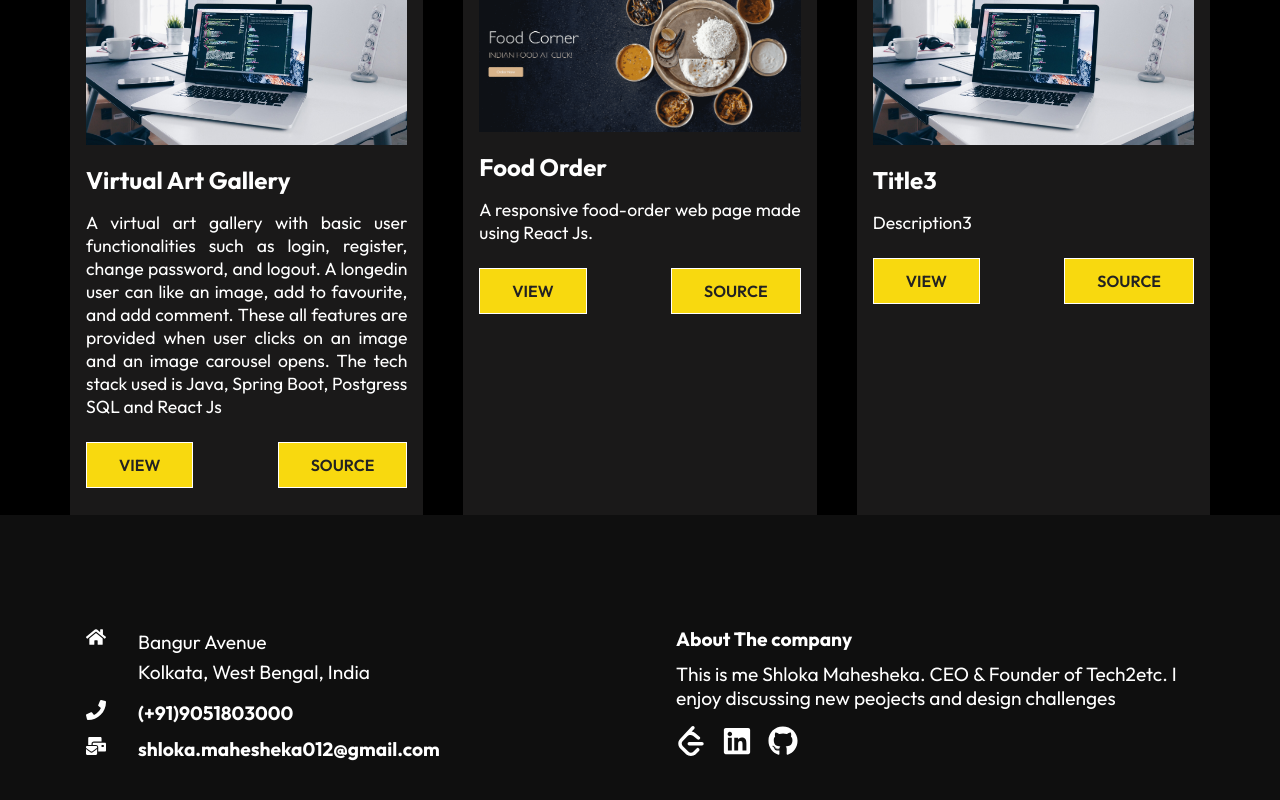
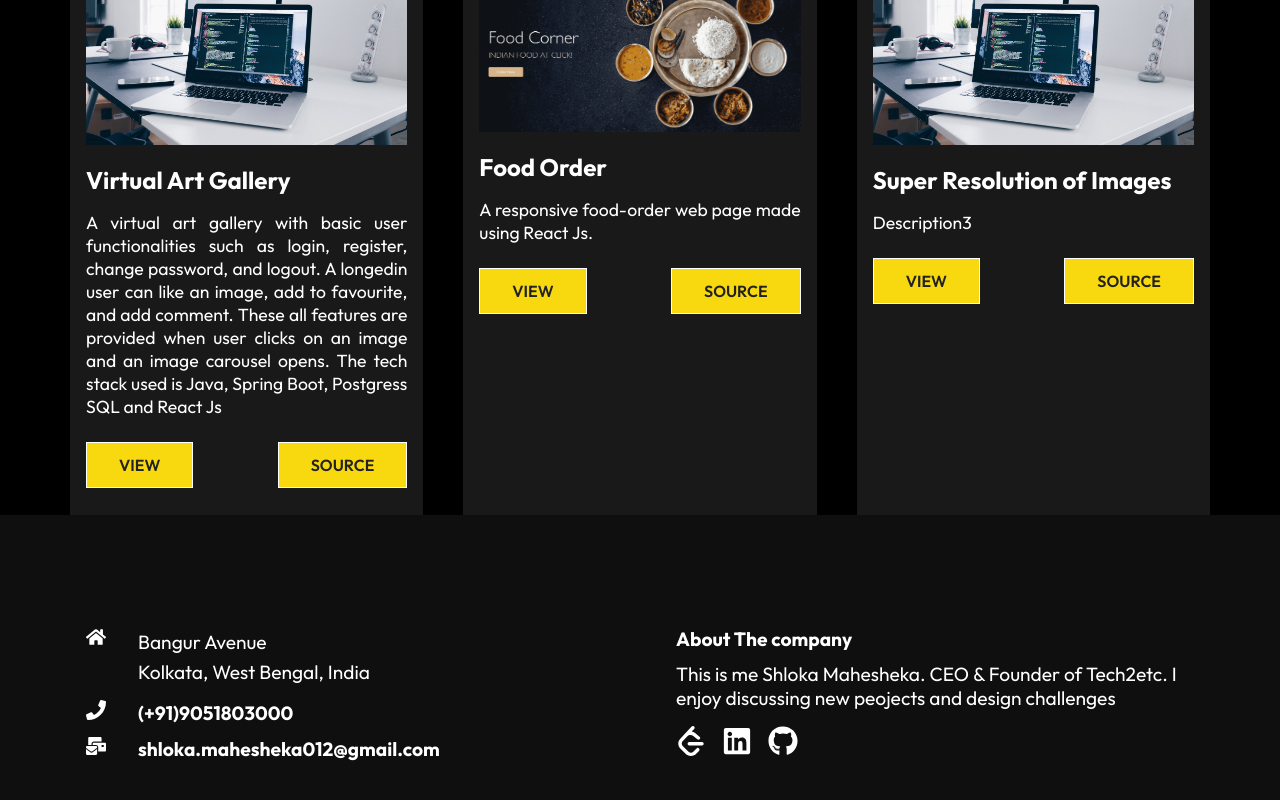
Before and after one commit to shlokam/portfolio, a React (Create React App) app: page / in a window 1280 px wide. Shown: the part 1024-1824 px from the top of the page. Built offline with nearby package versions, Linux system fonts and the light colour scheme.

Commit message:
Update project.

```diff
--- a/src/components/WorkCardData.js
+++ b/src/components/WorkCardData.js
@@ -17,7 +17,7 @@ const ProjectCardData= [
     },
     {
         imgsrc: pro3,
-        title: "Title3",
+        title: "Super Resolution of Images",
         text: "Description3",
         view : "https://google.com"
     }
```
